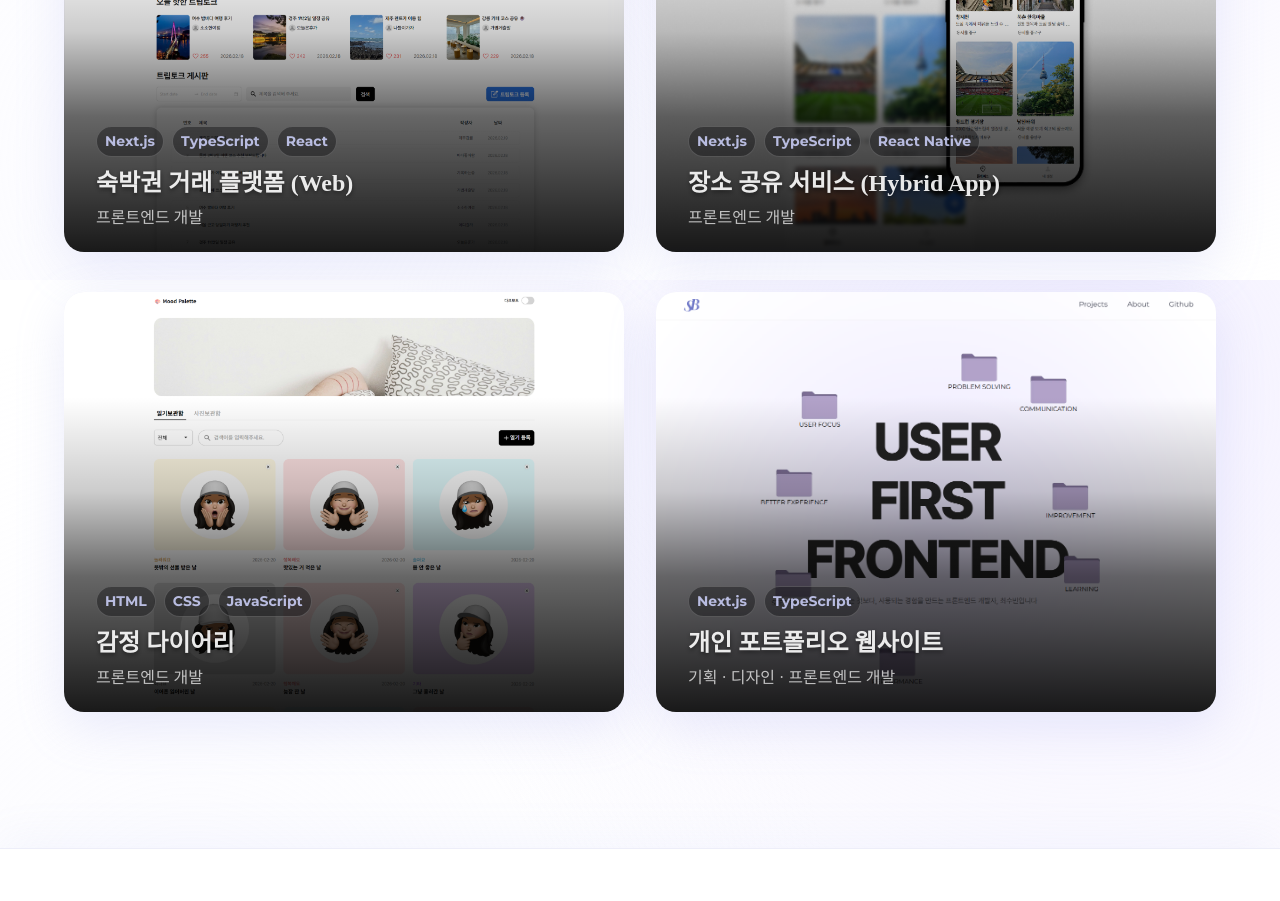
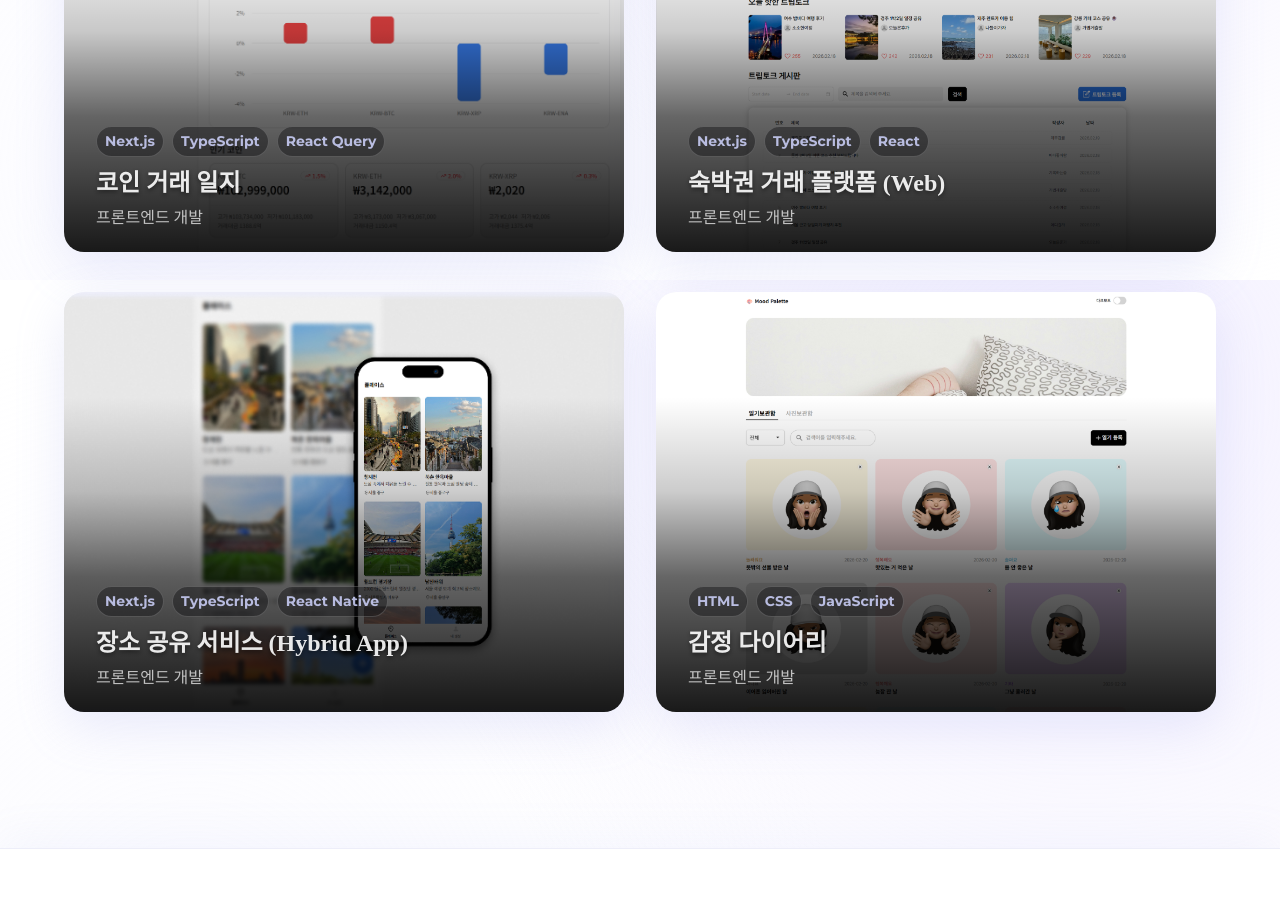
Before and after one commit to sub1n17/frontend-portfolio, a Next.js app: page /projects in a window 1280 px wide. Shown: the part 520-1421 px from the top of the page. Built offline with nearby package versions, Linux system fonts and the light colour scheme; some icons are missing; a web font is replaced by a local one.

Commit message:
feat: 코인 거래일지 프로젝트 추가

```diff
--- a/src/data/personalProjects/index.ts
+++ b/src/data/personalProjects/index.ts
@@ -1,4 +1,72 @@
 export const personalProjects = [
+    {
+        id: 'coin-trade-log',
+        title: '코인 거래 일지',
+        type: 'personal',
+        summary: 'Upbit API 기반 코인 거래 기록 및 수익률 분석 서비스',
+        thumbnail: '/images/project_p5_1.png',
+        demo: '/videos/demo_coin.mp4',
+        cardSkills: ['Next.js', 'TypeScript', 'React Query'],
+        skills: [
+            {
+                type: 'Skills',
+                skill: ['HTML', 'CSS', 'JavaScript', 'React', 'TypeScript'],
+            },
+            {
+                type: 'Tools & Frameworks',
+                skill: [
+                    'Next.js',
+                    'React Query',
+                    'Supabase',
+                    'Recharts',
+                    'Upbit API',
+                    'Tailwind CSS',
+                    'shadcn/ui',
+                    'Vercel',
+                ],
+            },
+        ],
+        overview: `
+            코인 거래 내역을 기록하고 수익률을 분석할 수 있는 서비스입니다.
+            Upbit REST API를 연동해 현재 시세를 자동 갱신하고,
+            Supabase로 DB를 설계해 거래 데이터를 관리했습니다.`,
+        features: [
+            {
+                title: '수익률 요약 대시보드',
+                desc: [
+                    '보유 코인별 평가금액·수익률을 카드 형태로 시각화',
+                    '코인별 수익률 막대 차트 제공',
+                ],
+            },
+            {
+                title: '실시간 시세 연동',
+                desc: [
+                    'Upbit REST API를 연동하여 현재가 실시간 폴링',
+                    'React Query의 refetchInterval을 활용한 자동 갱신 처리',
+                ],
+            },
+            {
+                title: '거래 기록 관리',
+                desc: [
+                    '코인 거래 내역 등록·수정·삭제 CRUD 구현',
+                    'Supabase DB를 설계하여 거래 데이터 저장 및 조회',
+                ],
+            },
+            {
+                title: '코인 검색 및 상세',
+                desc: [
+                    'Upbit API 기반 코인 목록 검색 및 상세 페이지 제공',
+                    '30일 가격 추이 차트로 시세 흐름 시각화',
+                ],
+            },
+        ],
+        role: '프론트엔드 개발',
+        period: '2026.03',
+        links: {
+            github: 'https://github.com/sub1n17/coin-tradelog',
+            demo: 'https://coin-tradelog.vercel.app/',
+        },
+    },
     {
         id: 'stay-market-web',
         title: '숙박권 거래 플랫폼 (Web)',
@@ -184,53 +252,4 @@ export const personalProjects = [
             demo: 'https://mood-palette-diary.vercel.app/',
         },
     },
-    {
-        id: 'portfolio',
-        title: '개인 포트폴리오 웹사이트',
-        type: 'personal',
-        summary: '프로젝트 구조화와 사용자 경험에 집중한 개인 포트폴리오 웹사이트',
-        thumbnail: '/images/project_p4.png',
-        cardSkills: ['Next.js', 'TypeScript'],
-        skills: [
-            {
-                type: 'Skills',
-                skill: ['HTML', 'CSS', 'JavaScript', 'LocalStorage'],
-            },
-            {
-                type: 'Tools & Frameworks',
-                skill: ['Next.js, Vercel'],
-            },
-        ],
-        overview: `
-        React 기반으로 제작한 프론트엔드 포트폴리오 사이트입니다.
-        프로젝트별 구현 기능과 기술 스택을 정리해 한눈에 볼 수 있도록 구성했습니다.
-        `,
-        features: [
-            {
-                title: 'Main',
-                desc: ['개발자로서 지향하는 가치를 담은 메인 비주얼 구성'],
-            },
-            {
-                title: 'Projects',
-                desc: ['개인·실무 프로젝트를 탭 메뉴로 분류한 아카이빙'],
-            },
-            {
-                title: 'Project Detail',
-                desc: ['프로젝트 데이터를 기반으로 상세 페이지 렌더링'],
-            },
-            {
-                title: 'About',
-                desc: ['개발자로서의 가치관, 교육 및 경험, 역량을 포함한 자기소개'],
-            },
-            {
-                title: '반응형 최적화',
-                desc: ['PC부터 모바일 환경을 고려한 디바이스별 레이아웃 대응'],
-            },
-        ],
-        role: '기획 · 디자인 · 프론트엔드 개발',
-        period: '2026.01 - 2026.02',
-        links: {
-            github: 'https://github.com/sub1n17/frontend-portfolio',
-        },
-    },
 ];
```
Also changed, not shown: public/images/project_p5_1.png (added), 1 other file (tests, documents, lock files or other folders).
